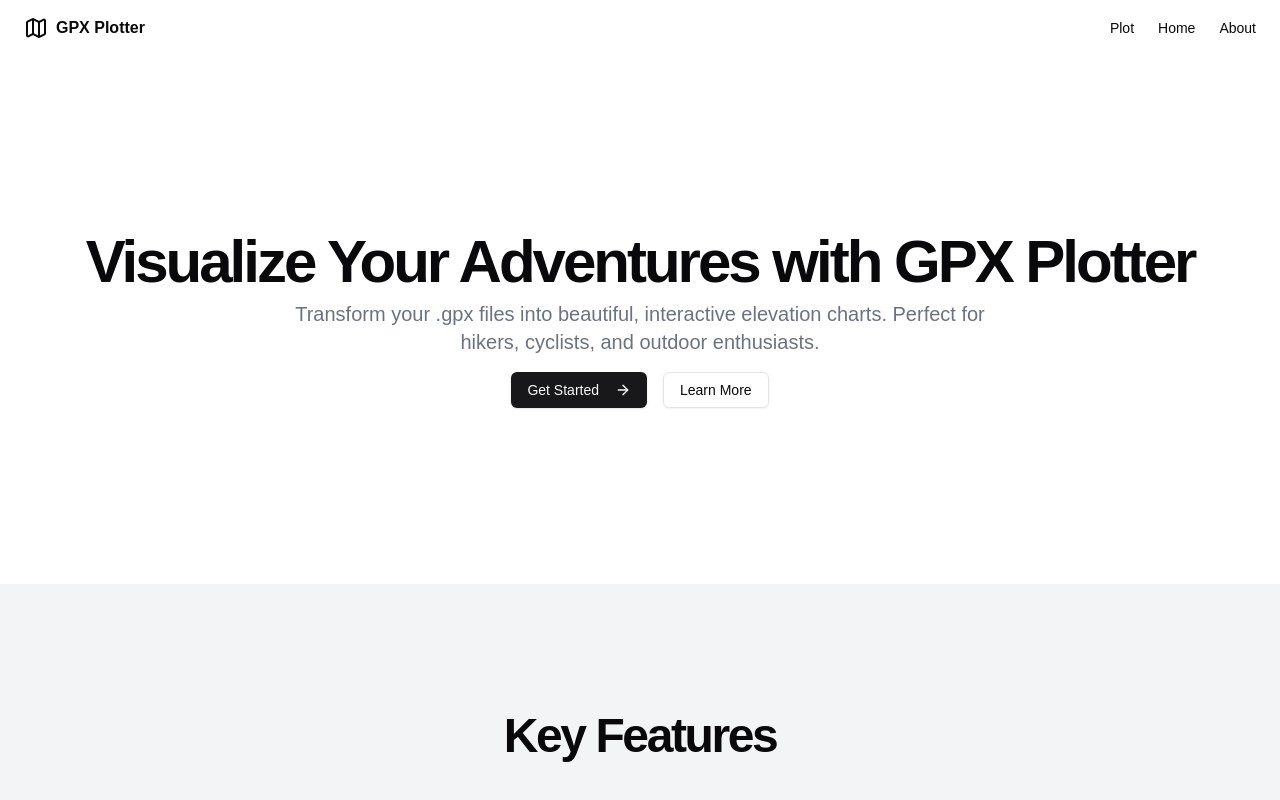
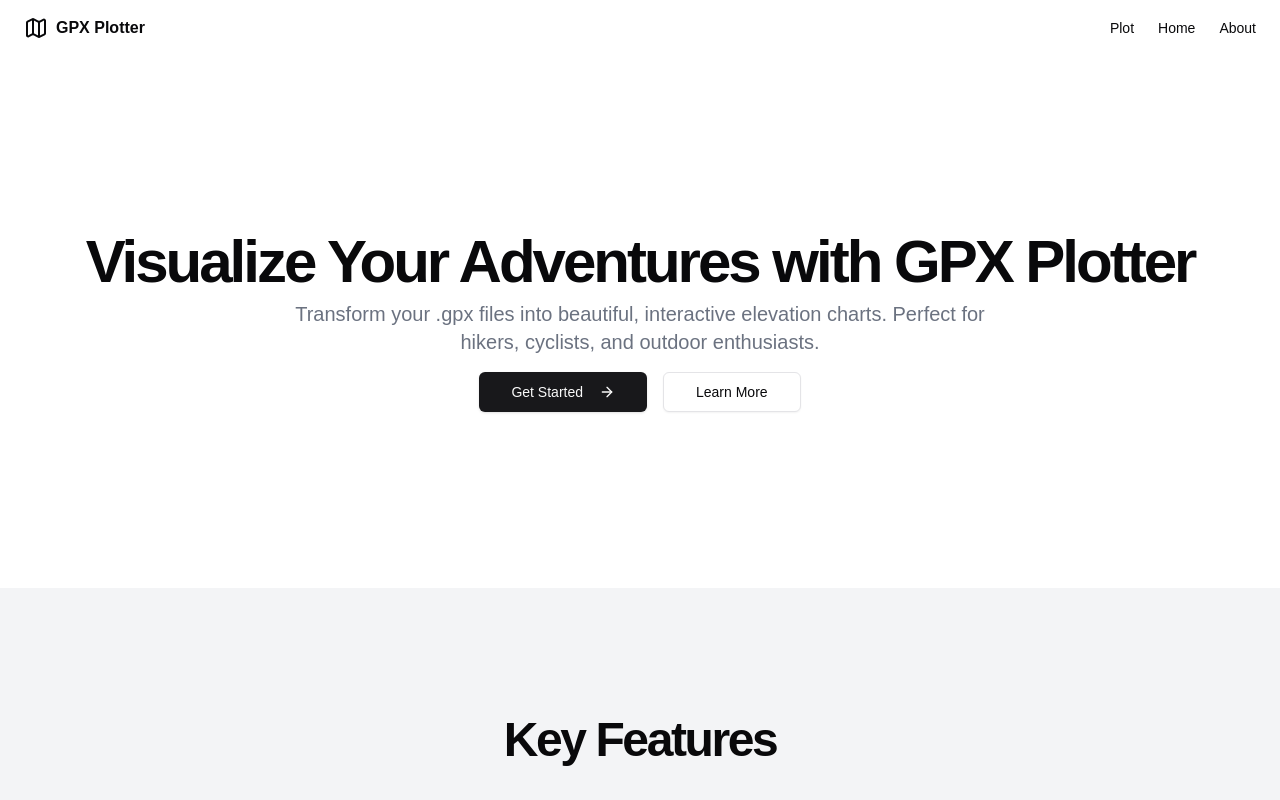
Before and after one commit to Bert0ns/gpx-plotter-react, a Next.js app: page / in a window 1280 px wide. Shown: the top 800 px of the page. Built offline with nearby package versions, Linux system fonts and the light colour scheme.

Commit message:
ci: small improvement to the ui

```diff
--- a/app/page.tsx
+++ b/app/page.tsx
@@ -5,9 +5,7 @@ import Link from "next/link";
 export default function LandingPage() {
     return (
         <main>
-            <section className="w-full py-4 md:py-24 lg:py-32 xl:py-44">
-                <div className="container mx-auto max-w-7xl px-4 md:px-6">
-                    <div className="flex flex-col items-center space-y-4 text-center">
+            <section className="flex flex-col items-center w-full py-4 md:py-24 lg:py-32 xl:py-44     space-y-4 text-center container mx-auto max-w-7xl px-4 md:px-6">
                 <div className="space-y-2">
                     <h1 className="text-3xl font-bold tracking-tighter sm:text-4xl md:text-5xl lg:text-6xl/none">
                         Visualize Your Adventures with GPX Plotter
@@ -20,15 +18,13 @@ export default function LandingPage() {
                 </div>
                 <div className="space-x-4">
                     <Link href={"/plot"}>
-                                <Button>
+                        <Button size={"lg"}>
                             Get Started <ArrowRight className="ml-2 h-4 w-4"/>
                         </Button>
                     </Link>
                     <Link href={"/about"}>
-                                <Button variant="outline">Learn More</Button>
+                        <Button variant="outline" size={"lg"}>Learn More</Button>
                     </Link>
-                        </div>
-                    </div>
                 </div>
             </section>
             <section id="features" className="w-full py-12 md:py-24 lg:py-32 bg-gray-100 dark:bg-gray-800">
--- a/app/plot/page.tsx
+++ b/app/plot/page.tsx
@@ -17,7 +17,7 @@ import DataLabel from "@/app/components/atoms/DataLabel";
 import {IDataLabel} from "@/app/components/atoms/DataLabel/index.types";
 import {FileCardListRef} from "@/app/components/FileCardList/index.types";
 
-export default function Home() {
+export default function PlotPage() {
     const fileCardListRef = useRef<FileCardListRef>(null);
     const chartRef = useRef<TypedChartComponent<"line">>(null)
     const [elevationPoints, setElevationPoints] = useState<number[]>([100, 150, 400, 50, 50]);
```
Lines whose indentation alone changed are shown as unchanged.
